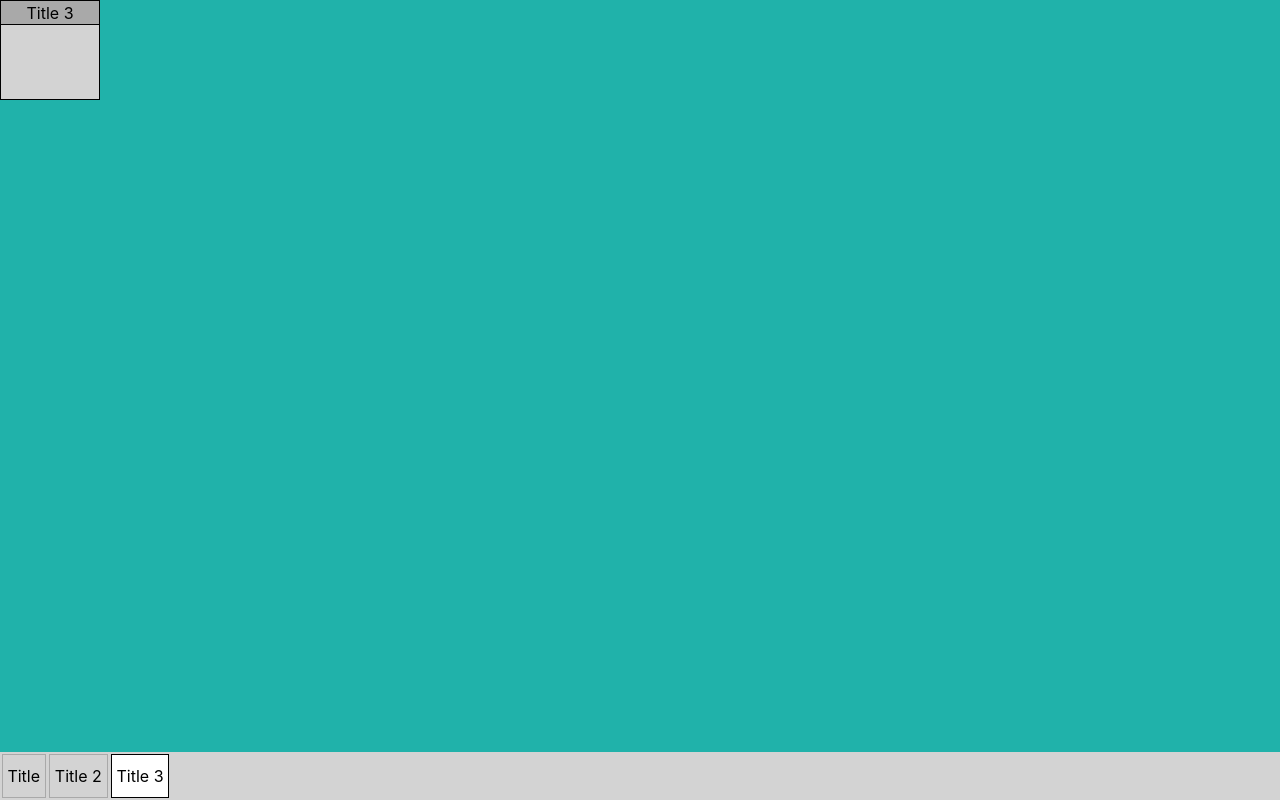
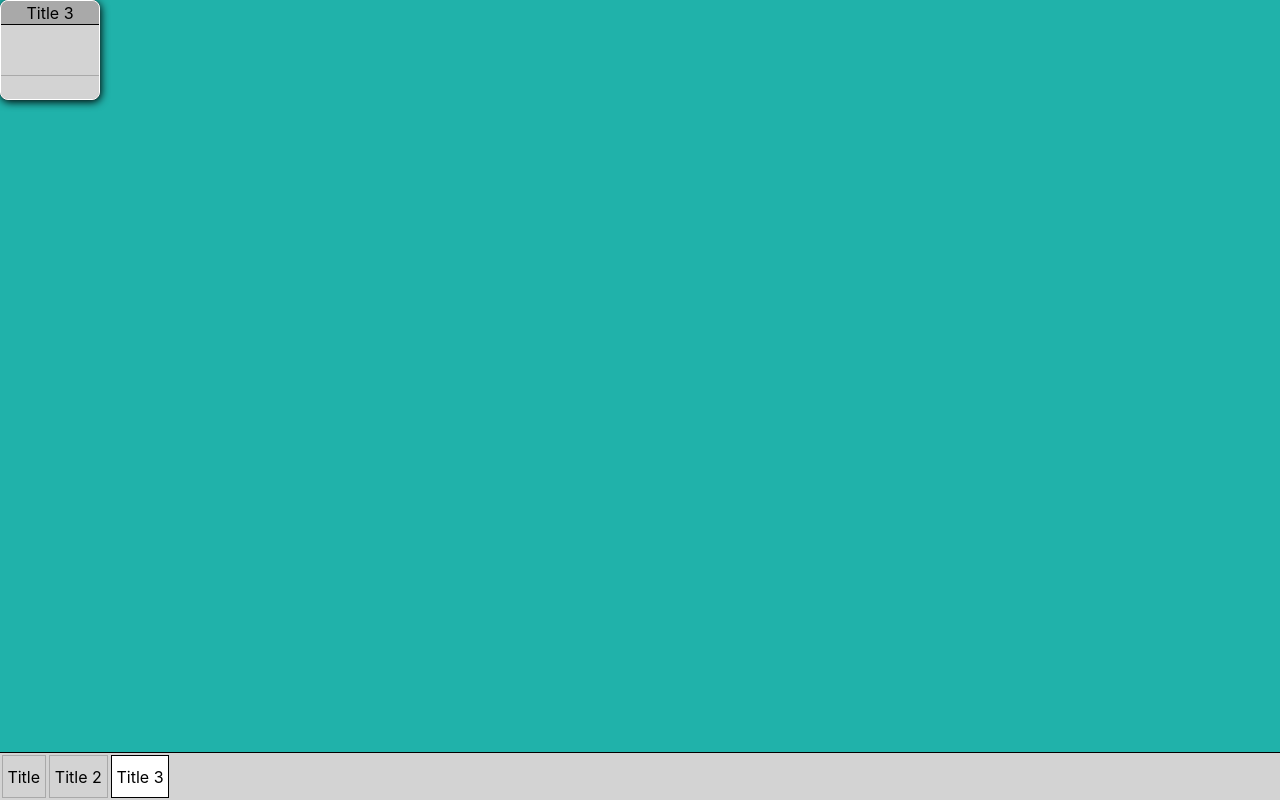
Before and after one commit to zakaihamilton/systemconcepts3, a Next.js app: page / in a window 1280 px wide. Built offline with nearby package versions, Linux system fonts and the light colour scheme.

Commit message:
status bar

```diff
--- a/components/Taskbar.module.scss
+++ b/components/Taskbar.module.scss
@@ -3,4 +3,5 @@
     width: 100%;
     height: 3em;
     background-color: lightgray;
+    border-top: 1px solid black;
 }
--- a/components/Window.js
+++ b/components/Window.js
@@ -1,20 +1,26 @@
-import React, { useCallback } from "react";
-import { useEffect } from "react";
+import React, { useCallback, useEffect } from "react";
+import styles from "./Window.module.scss";
 import Drag from "./Util/Drag";
 import { useStateRef } from "./Util/Ref";
 import { createStack } from "./Util/Stack";
 import { createState } from "./Util/State";
 import { useClass } from "./Util/Styles";
-import styles from "./Window.module.scss";
+import StatusBar from "./Window/StatusBar";
 import Title from "./Window/Title";
 
-export default function Window({ children }) {
+export default function Window({ header = undefined, footer = undefined, children }) {
     const ref = useStateRef();
     const el = ref?.current;
     const window = Window.State.useState();
     const stack = Window.Stack.useInStack(el, !window?.minimized);
     const active = stack?.focus && stack.focus[stack.focus.length - 1] === el;
     const zIndex = stack?.focus && stack.focus.findIndex(item => item === el) * 100;
+    if (typeof header === "undefined") {
+        header = <Window.Title />;
+    }
+    if (typeof footer === "undefined") {
+        footer = <Window.StatusBar />;
+    }
     const classes = useClass(
         styles.root,
         active && styles.active,
@@ -55,11 +61,16 @@ export default function Window({ children }) {
         <Drag.Target target={el} />
         <Drag.State.Notify dragging={onDragging} />
         <div ref={ref} style={style} className={classes} onMouseDown={onMouseDown}>
-            {children}
+            {header}
+            <div className={styles.content}>
+                {children}
+            </div>
+            {footer}
         </div>
     </Drag>;
 }
 
 Window.State = createState();
+Window.Stack = createStack();
 Window.Title = Title;
-Window.Stack = createStack();
+Window.StatusBar = StatusBar;
--- a/components/Window.module.scss
+++ b/components/Window.module.scss
@@ -3,13 +3,23 @@
     flex-direction: column;
     min-width: 100px;
     min-height: 100px;
-    border: 1px solid darkgray;
     background-color: lightgray;
     position: absolute;
+    overflow: hidden;
+    will-change: transform;
 }
 
-.root.active {
-    border: 1px solid black;
+.root:not(.fullscreen) {
+    border-radius: 0.5em;
+    border: 1px solid darkgray;
+}
+
+.root:not(.fullscreen).active {
+    border: 1px solid white;
+}
+
+.root.active:not(.fullscreen) {
+    filter: drop-shadow(1px 2px 4px black);
 }
 
 .root.fullscreen {
@@ -22,3 +32,9 @@
 .root.minimized {
     display: none;
 }
+
+.content {
+    display: flex;
+    flex: 1;
+    flex-direction: column;
+}
--- /dev/null
+++ b/components/Window/StatusBar.js
@@ -0,0 +1,7 @@
+import styles from "./StatusBar.module.scss";
+
+export default function StatusBar({ children }) {
+    return <div className={styles.root}>
+        {children}
+    </div>;
+}
--- /dev/null
+++ b/components/Window/StatusBar.module.scss
@@ -0,0 +1,6 @@
+.root {
+    display: flex;
+    background-color: lightgray;
+    border-top: 1px solid darkgray;
+    min-height: 1.5em;
+}
--- a/pages/index.js
+++ b/pages/index.js
@@ -15,18 +15,15 @@ export default function Home() {
       <Window.Stack>
         <Desktop>
           <Window.State label="Title">
-            <Window >
-              <Window.Title />
+            <Window>
             </Window>
           </Window.State>
           <Window.State label="Title 2">
             <Window>
-              <Window.Title />
             </Window>
           </Window.State>
           <Window.State label="Title 3">
             <Window>
-              <Window.Title />
             </Window>
           </Window.State>
         </Desktop>
```
